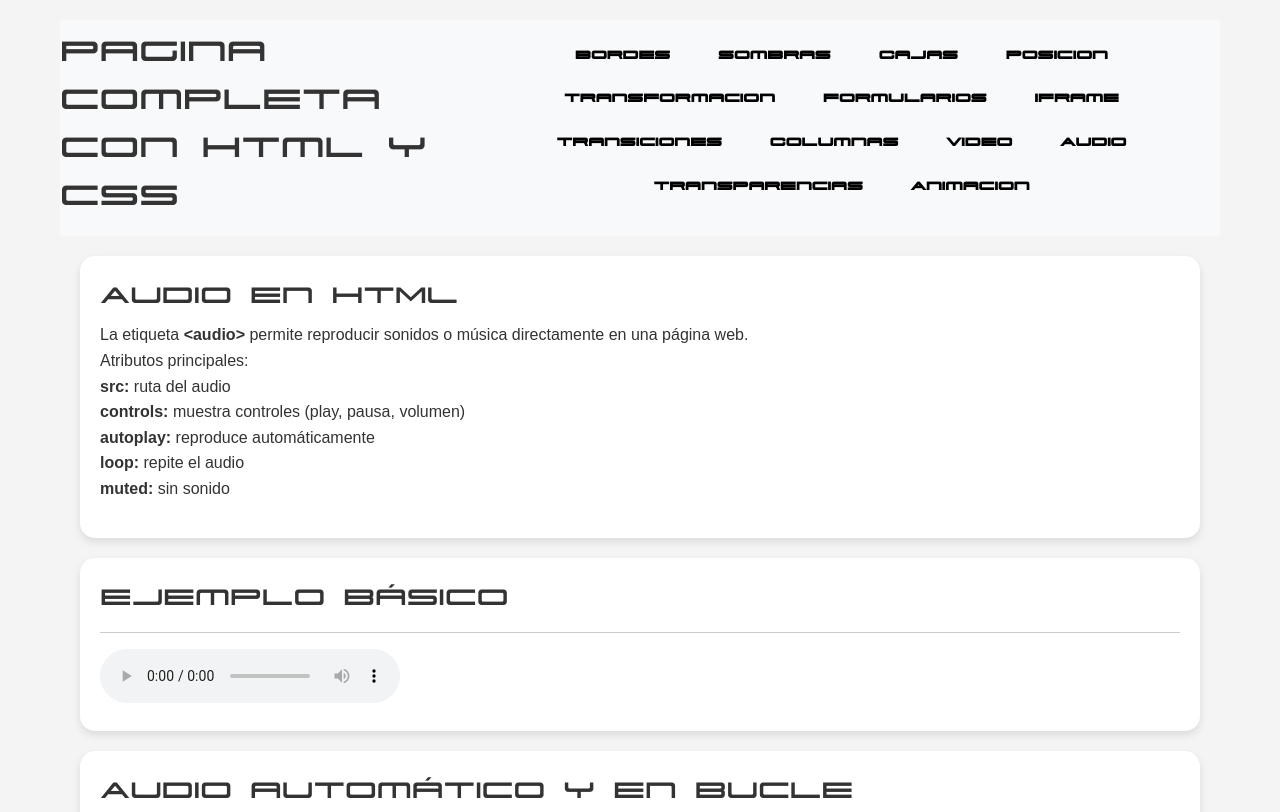
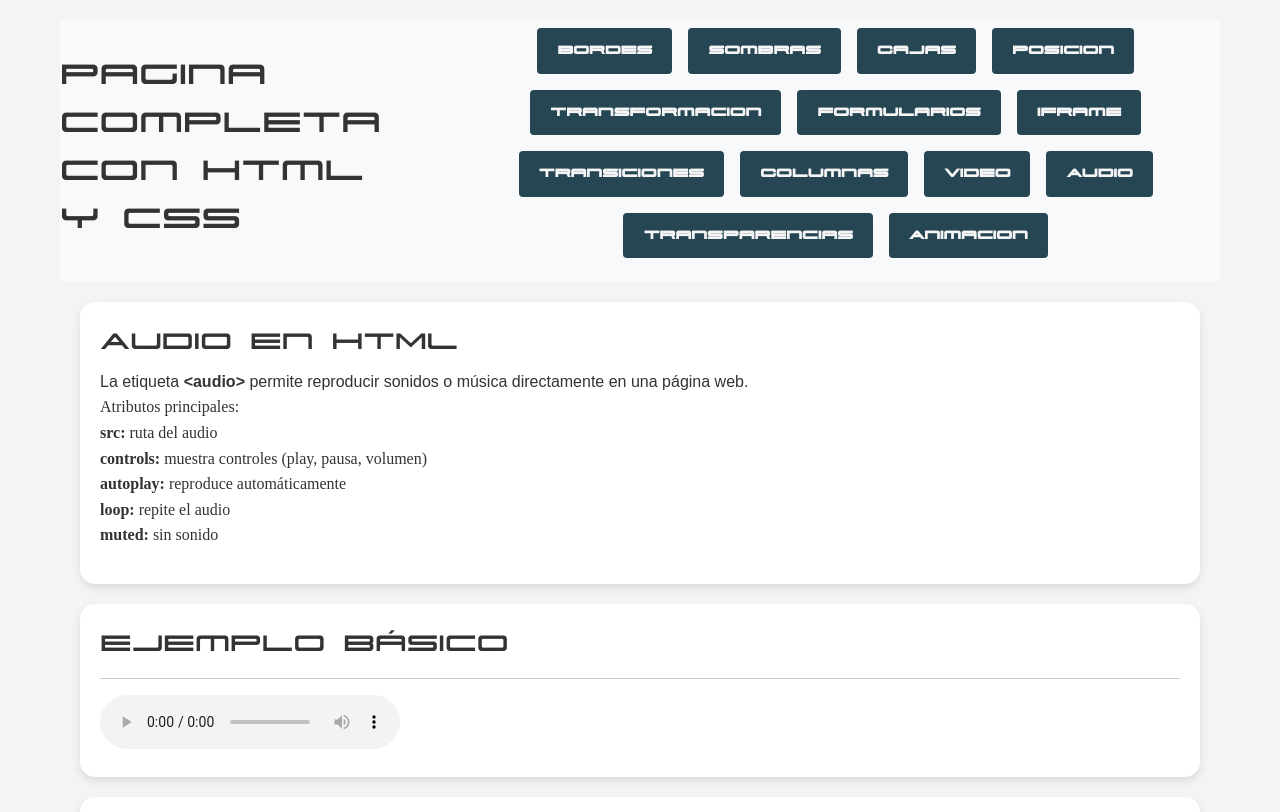
Before and after one commit to Ghosting43/Html_Trabajo_Final, a website: page html_Completo/audio.html in a window 1280 px wide. Shown: the top 812 px of the page. Drawn offline with nearby package versions, Linux system fonts and the light colour scheme; a web font is replaced by a local one.

Commit message:
retoques finales

```diff
--- a/css/style.css
+++ b/css/style.css
@@ -9,6 +9,10 @@
 @font-face {
     font-family: MyFontThree;
     src: url(/Fuentes/911porschav3laserital.ttf) format(truetype);
+}
+@font-face {
+    font-family: Seria;
+    src: url(/Fuentes/IosevkaCharon-Regular.ttf) format(truetype);
 }
 body{
     background-color: #e9edc9;
@@ -37,8 +41,9 @@
 .navbar-pro{
     background-color: #34495e;
     padding: 1rem;
-    border-radius: 0 0 8px 8px;
+    border-radius: 0 0 10px 10px;
     margin-bottom: 2rem;
+    box-shadow: 0 4px 8px rgba(0, 0, 0, 0.2);
 }
 .navbar-pro a{
     color: black;
@@ -54,15 +59,24 @@
     flex-wrap: wrap;
     gap: 1rem;
 }
-nav ul li a
-{
-    color: black;
+nav ul li a{
+    display: inline-block;
+    color: whitesmoke;
+    background-color: #264653;
     text-decoration: none;
     font-weight: bold;
-    padding: 0.5rem 1rem;
+    padding: 10px 20px;
     border-radius: 4px;
-    transition: background-color 0.3s ease;
+    transition: all 0.3s ease;
 }
+
+nav ul li a:hover{
+    background-color: #34495e;
+    color: white;
+    transform: scale(1.1);
+    box-shadow: 0 0 10px rgba(0, 0, 0, 0.2);
+}
+
 .footer-pro{
     background-color: #212529;
     color: white;
@@ -82,9 +96,9 @@
     color: coral;
     text-decoration: none;
 }
-a:hover{
-    color: goldenrod;
+p{
+    font-family: Seria;
 }
 a:visited{
-    color: red;
+    color: #219ebc;
 }
```
Also changed, not shown: 1 other file.
